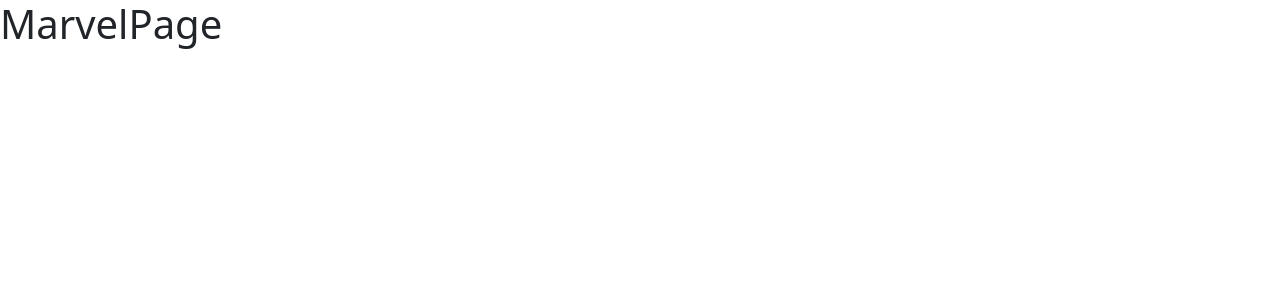
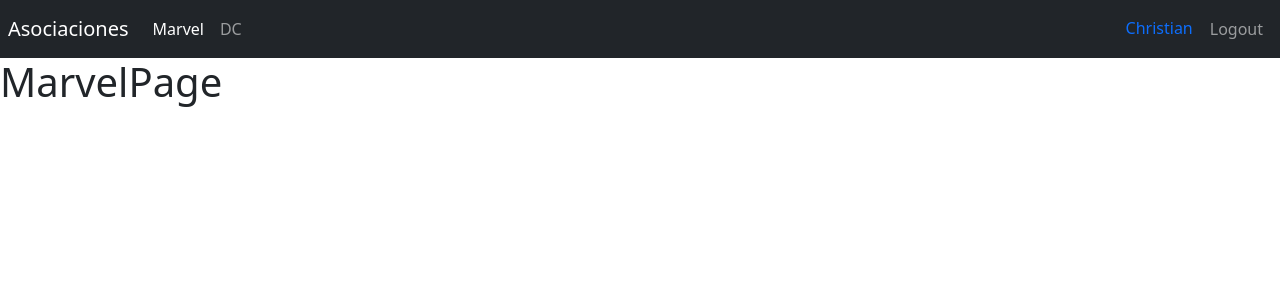
Before and after one commit to christianxx12/heroes-spa, a React (Vite) app: page /marvel in a window 1280 px wide. Shown: the top 300 px of the page. Built offline with nearby package versions, Linux system fonts and the light colour scheme.

Commit message:
Colocar clase de la ruta activa

```diff
--- /dev/null
+++ b/src/auth/index.js
@@ -0,0 +1 @@
+export * from "./pages";
--- /dev/null
+++ b/src/auth/pages/index.js
@@ -0,0 +1 @@
+export * from "./LoginPage";
--- /dev/null
+++ b/src/heroes/index.js
@@ -0,0 +1 @@
+export * from "./pages";
--- /dev/null
+++ b/src/heroes/pages/index.js
@@ -0,0 +1,2 @@
+export * from "./DcPage";
+export * from "./MarvelPage";
--- a/src/router/AppRouter.jsx
+++ b/src/router/AppRouter.jsx
@@ -1,12 +1,14 @@
 import { Navigate, Route, Routes } from "react-router";
 
-import { MarvelPage } from "../heroes/pages/MarvelPage";
-import { DcPage } from "../heroes/pages/DcPage";
-import { LoginPage } from "../auth/pages/LoginPage";
+import { DcPage, MarvelPage } from "../heroes";
+import { LoginPage } from "../auth";
+import { Navbar } from "../ui";
 
 export const AppRouter = () => {
   return (
     <>
+      <Navbar />
+
       <Routes>
         <Route path="marvel" element={<MarvelPage />} />
         <Route path="dc" element={<DcPage />} />
--- /dev/null
+++ b/src/ui/components/Navbar.jsx
@@ -0,0 +1,42 @@
+import { Link, NavLink } from "react-router";
+
+export const Navbar = () => {
+  return (
+    <nav className="navbar navbar-expand-sm navbar-dark bg-dark p-2">
+      <Link className="navbar-brand" to="/">
+        Asociaciones
+      </Link>
+
+      <div className="navbar-collapse">
+        <div className="navbar-nav">
+          <NavLink
+            className={({ isActive }) =>
+              `nav-item nav-link ${isActive ? "active" : ""}`
+            }
+            to="/marvel"
+          >
+            Marvel
+          </NavLink>
+
+          <NavLink
+            className={({ isActive }) =>
+              `nav-item nav-link ${isActive ? "active" : ""}`
+            }
+            to="/dc"
+          >
+            DC
+          </NavLink>
+        </div>
+      </div>
+
+      <div className="navbar-collapse collapse w-100 order-3 dual-collapse2 d-flex justify-content-end">
+        <ul className="navbar-nav ml-auto">
+          <span className="nav-item nav-link text-primary">Christian</span>
+          <button className="nav-item nav-link btn" type="">
+            Logout
+          </button>
+        </ul>
+      </div>
+    </nav>
+  );
+};
--- /dev/null
+++ b/src/ui/components/index.js
@@ -0,0 +1 @@
+export * from "./Navbar";
--- /dev/null
+++ b/src/ui/index.js
@@ -0,0 +1 @@
+export * from "./components";
```
